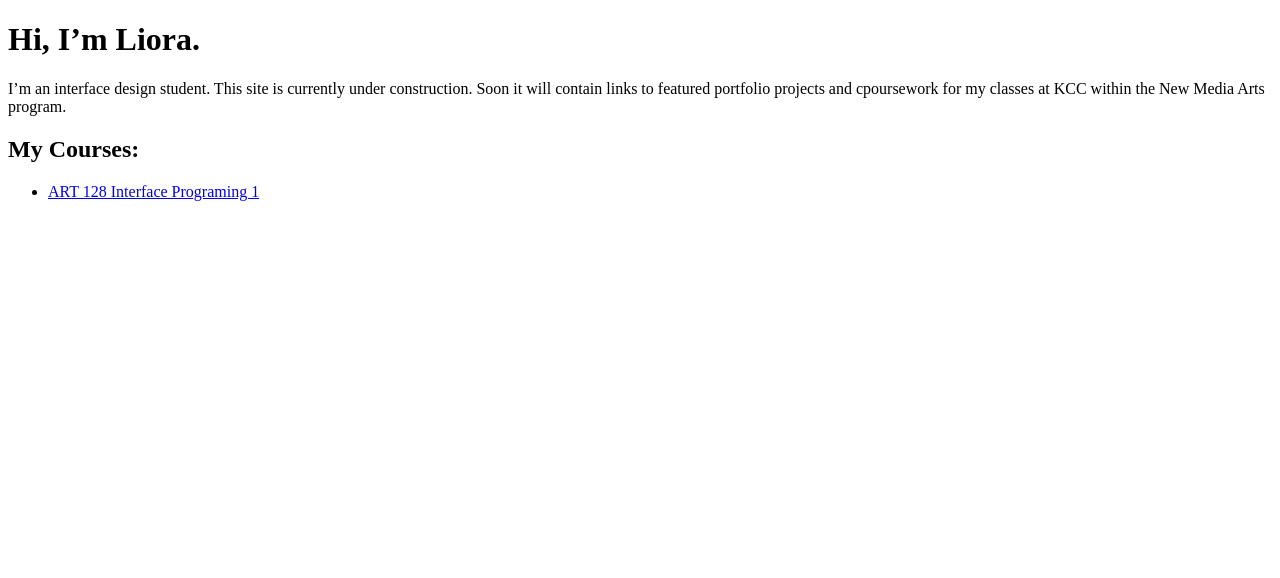
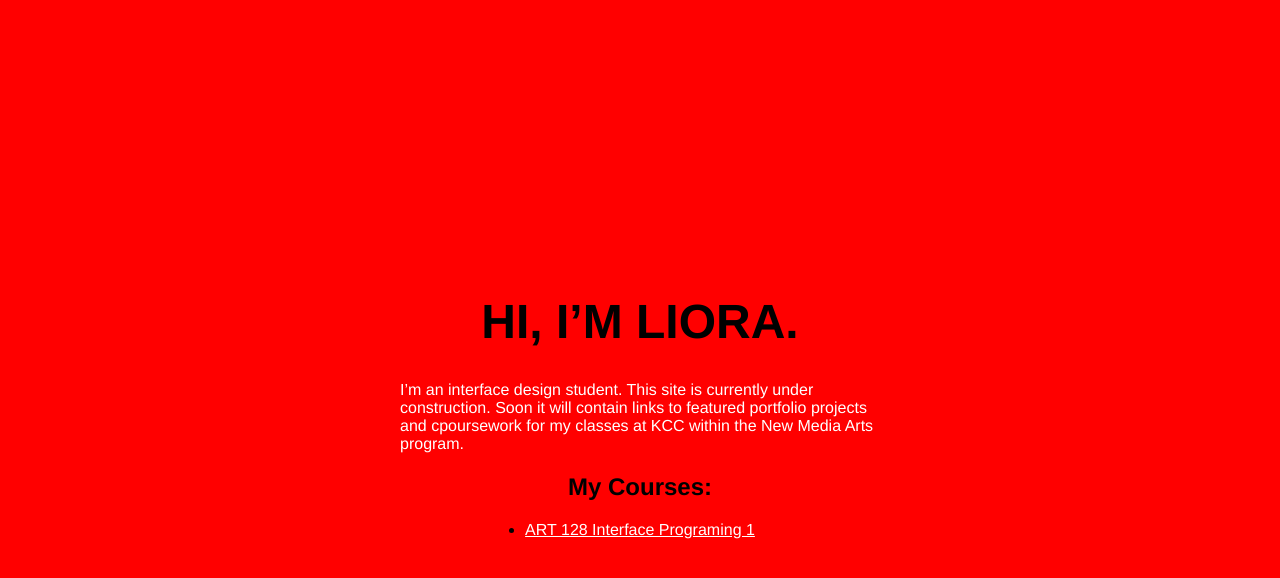
Before and after one commit to Lioranma/studentsite, a plain HTML site: page index.html in a window 1280 px wide. Drawn offline with Linux system fonts and the light colour scheme.

Commit message:
added style.css

```diff
--- /dev/null
+++ b/CSS/style.css
@@ -0,0 +1,33 @@
+body {
+    font-family: Helvetica, Arial, sans-serif;
+    background: red;
+    margin: 0;
+   display: grid;
+   align-content:  center;
+   min-height: 100vh;
+}
+
+h1 {
+    font-size: 48px;
+    text-transform: uppercase;
+    text-align: center;
+}
+
+h2 {
+    text-align: center;
+}
+
+p {
+    color: white;
+    max-width: 30em;
+    margin: 0 auto;
+}
+
+ul {
+    margin: 0 auto;
+    padding: 0;
+}
+
+a {
+    color: white;
+}
--- a/index.html
+++ b/index.html
@@ -1,11 +1,13 @@
 <!doctype html>
 <html lang="en"></html>
+
 <head>
     <meta charset="utf-8" />
     <title>Lioranma</title>
     <meta name="description" content="description of this web page goes here." />
     <meta name="viewport" content="width=device-width, initial-scale=1" />
     <meta http-equiv="X-UA-Compatible" content="ie=edge" />
+    <link href="css/style.css" rel="stylesheet" type="text/css" />
 </head>
 <body>
     <h1>Hi, I’m Liora.</h1>
```
